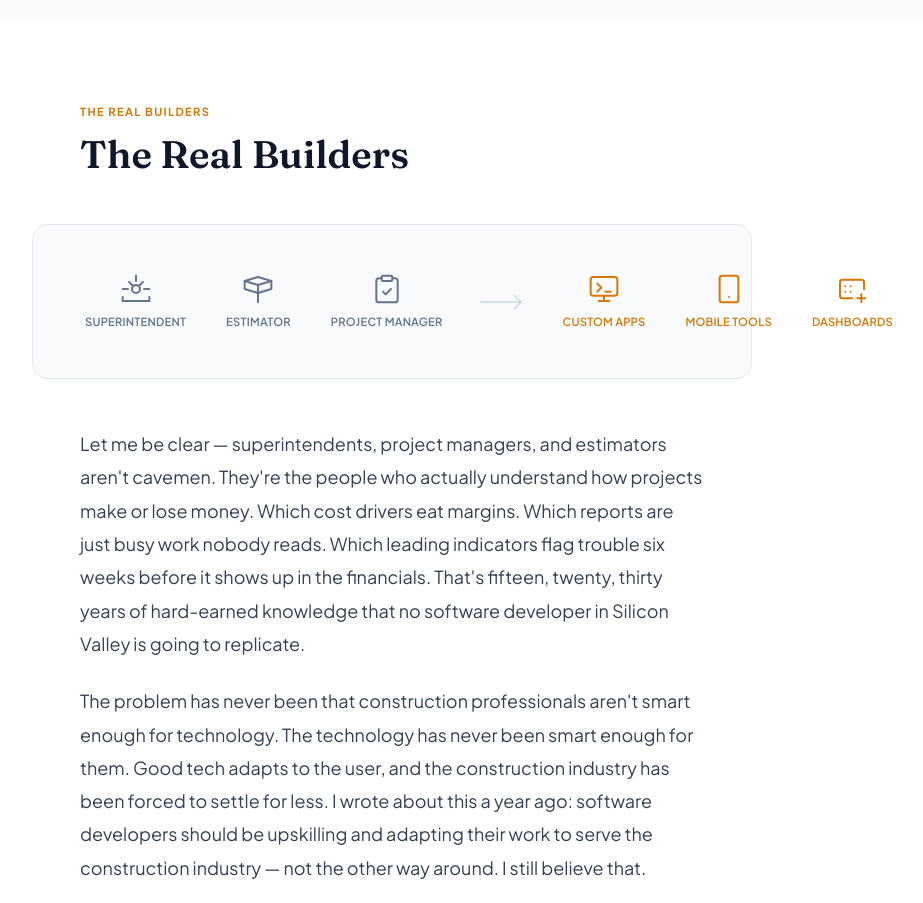
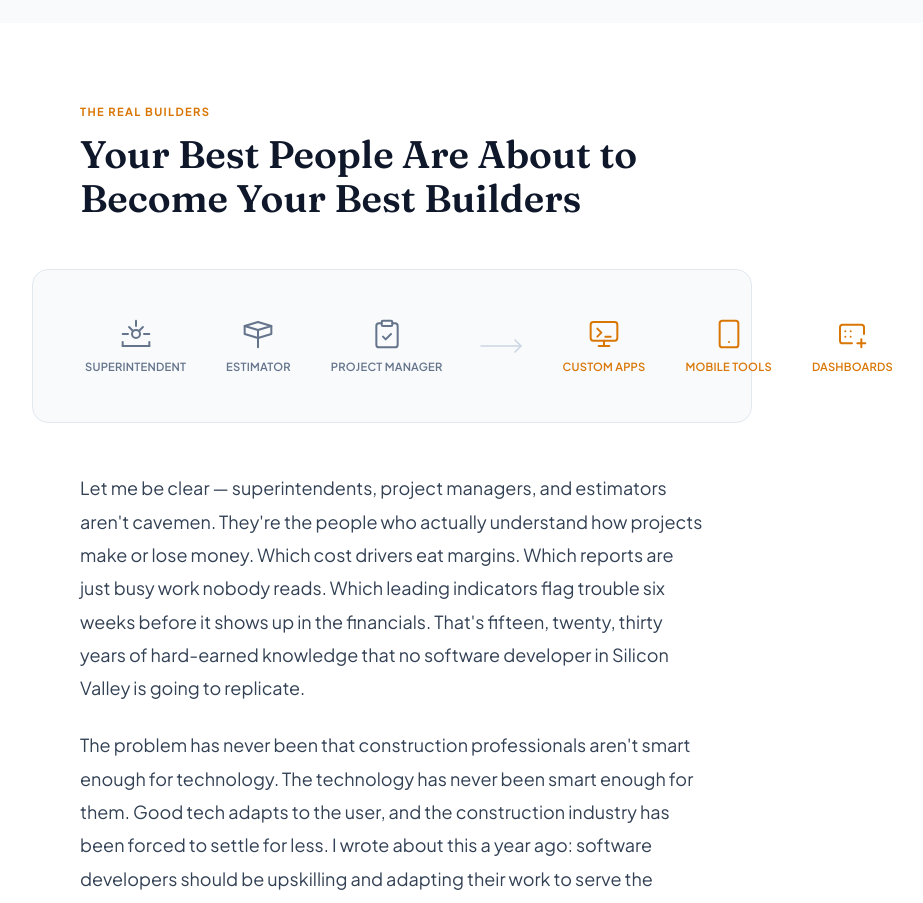
Before and after one commit to cainmenard/cainmenard-portfolio, a Next.js app: page /ai-evolution in a window 1280 px wide. Shown: the part 5760-6663 px from the top of the page, without its empty margins (248-1171 px from the left). Built offline with nearby package versions, Linux system fonts and the light colour scheme.

Commit message:
Fix duplicate heading in 'The Real Builders' section
The section-label and h2 both said "The Real Builders", breaking the
pattern used by every other section on the page. Replace the h2 with a
distinct descriptive heading.

https://claude.ai/code/session_013VPU7udJ82D9KtxC1nK3GW

```diff
--- a/src/app/ai-evolution/page.js
+++ b/src/app/ai-evolution/page.js
@@ -348,7 +348,7 @@ export default function AIEvolution() {
             <div className="max-w-2xl mx-auto px-6 fade-section">
               <p className="section-label mb-3">The Real Builders</p>
               <h2 className="article-section-heading mb-8">
-                The Real Builders
+                Your Best People Are About to Become Your Best Builders
               </h2>
             </div>
 
```
